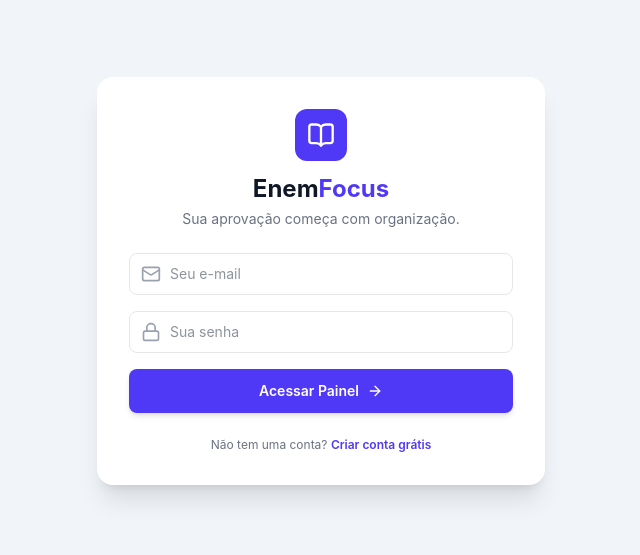
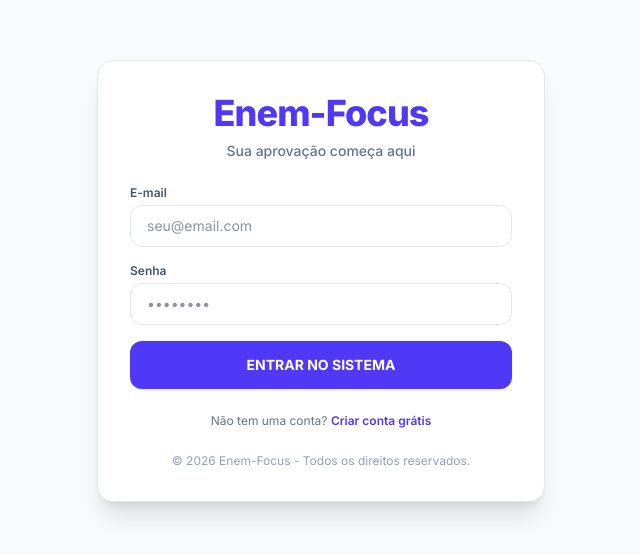
Before and after one commit to hermannglowig-netizen/enem-focus, a Next.js app: page /login in a window 1280 px wide. Shown: the part 119-674 px from the top of the page, without its empty margins (319-959 px from the left). Built offline with nearby package versions, Linux system fonts and the light colour scheme.

Commit message:
fix: adiciona export default no login page

```diff
--- a/app/auth/login/page.tsx
+++ b/app/auth/login/page.tsx
@@ -1,78 +1,3 @@
-"use client";
-
-import { supabase } from '../../../lib/supabase';
-import { useRouter } from 'next/navigation';
-import Link from 'next/link';
-import { useState } from 'react';
-
-export default function LoginPage() {
-  const router = useRouter();
-  const [isLoading, setIsLoading] = useState(false);
-
-  const handleLogin = async () => {
-    setIsLoading(true);
-
-    // Log para depuração no console do navegador
-    console.log("Tentando iniciar sessão...");
-
-    // Exibe o alerta para confirmar o clique
-    alert("O botão foi clicado com sucesso!");
-
-    try {
-      console.log("Navegando para a dashboard...");
-      router.push('/dashboard');
-    } catch (error) {
-      console.error("Erro ao redirecionar:", error);
-    } finally {
-      setIsLoading(false);
-    }
-  };
-
-  return (
-    <div className="flex flex-col items-center justify-center min-h-screen bg-slate-50 text-slate-900">
-      <div className="w-full max-w-md p-8 space-y-8 bg-white rounded-2xl shadow-xl border border-slate-200">
-        <div className="text-center">
-          <h1 className="text-4xl font-extrabold text-indigo-600 tracking-tight">
-            Enem-Focus
-          </h1>
-          <p className="mt-2 text-slate-500 font-medium">
-            Sua aprovação começa aqui
-          </p>
-        </div>
-
-        <div className="mt-8 space-y-6">
-          <div className="relative">
-            <div className="absolute inset-0 flex items-center">
-              <span className="w-full border-t border-slate-200"></span>
-            </div>
-            <div className="relative flex justify-center text-sm">
-              <span className="px-2 bg-white text-slate-400">Área de Acesso</span>
-            </div>
-          </div>
-
-          <button
-            onClick={handleLogin}
-            disabled={isLoading}
-            className={`w-full flex justify-center py-4 px-6 border border-transparent rounded-xl shadow-sm text-lg font-bold text-white bg-indigo-600 hover:bg-indigo-700 focus:outline-none focus:ring-2 focus:ring-offset-2 focus:ring-indigo-500 transition-all active:scale-95 ${
-              isLoading ? 'opacity-70 cursor-not-allowed' : ''
-            }`}
-          >
-            {isLoading ? 'CARREGANDO...' : 'ENTRAR NO SISTEMA'}
-          </button>
-        </div>
-
-        {/* Link direcionando para a nova tela de planos */}
-        <p className="text-center text-sm text-slate-500 mt-6">
-          Não tem uma conta?{" "}
-          <Link href="/pricing" className="text-indigo-600 font-semibold hover:underline">
-            Criar conta grátis
-          </Link>
-        </p>
-
-        <p className="text-center text-xs text-slate-400 mt-6">
-          &copy; 2026 Enem-Focus - Todos os direitos reservados.
-        </p>
-      </div>
-    </div>
-  );
-}
+<h1 className="text-4xl font-extrabold text-indigo-600 tracking-tight">
+  Enem-Focus - AUTH
+</h1>
--- a/app/login/page.tsx
+++ b/app/login/page.tsx
@@ -4,21 +4,20 @@ import { useState } from 'react';
 import { supabase } from '../../lib/supabase';
 import { useRouter } from 'next/navigation';
 import Link from 'next/link';
-import { BookOpen, Lock, Mail, ArrowRight } from 'lucide-react';
 
 export default function LoginPage() {
+  const router = useRouter();
   const [email, setEmail] = useState('');
   const [password, setPassword] = useState('');
-  const [loading, setLoading] = useState(false);
+  const [isLoading, setIsLoading] = useState(false);
   const [error, setError] = useState<string | null>(null);
-
-  const router = useRouter();
 
   const handleLogin = async (e: React.FormEvent) => {
     e.preventDefault();
-    setLoading(true);
+    setIsLoading(true);
     setError(null);
 
+    try {
       const { error } = await supabase.auth.signInWithPassword({
         email,
         password,
@@ -26,79 +25,79 @@ export default function LoginPage() {
 
       if (error) {
         setError(error.message);
-      setLoading(false);
       } else {
-      router.push('/dashboard'); // Ajuste aqui para a rota pós-login do seu projeto
+        router.push('/dashboard');
+      }
+    } catch (err) {
+      setError('Ocorreu um erro ao tentar entrar.');
+    } finally {
+      setIsLoading(false);
     }
   };
 
   return (
-    <div className="min-h-screen bg-slate-100 flex items-center justify-center p-4 font-sans">
-      <div className="bg-white rounded-2xl shadow-xl w-full max-w-md p-8 flex flex-col items-center">
+    <div className="flex flex-col items-center justify-center min-h-screen bg-slate-50 text-slate-900">
+      <div className="w-full max-w-md p-8 space-y-6 bg-white rounded-2xl shadow-xl border border-slate-200">
 
-        {/* Logo / Header */}
-        <div className="flex items-center justify-center bg-indigo-600 text-white rounded-xl p-3 mb-3">
-          <BookOpen className="w-7 h-7" />
+        <div className="text-center">
+          <h1 className="text-4xl font-extrabold text-indigo-600 tracking-tight">
+            Enem-Focus
+          </h1>
+          <p className="mt-2 text-slate-500 font-medium text-sm">
+            Sua aprovação começa aqui
+          </p>
         </div>
 
-        <h1 className="text-2xl font-bold text-gray-900 mb-1">
-          Enem<span className="text-indigo-600">Focus</span>
-        </h1>
-        <p className="text-sm text-gray-500 mb-6 text-center">
-          Sua aprovação começa com organização.
-        </p>
-
-        {/* Mensagem de Erro (se houver) */}
         {error && (
-          <div className="w-full bg-red-50 text-red-600 text-xs p-3 rounded-lg mb-4 text-center border border-red-200">
+          <div className="p-3 bg-red-50 border border-red-200 text-red-600 text-xs rounded-lg text-center">
             {error}
           </div>
         )}
 
-        {/* Formulário de Login */}
-        <form onSubmit={handleLogin} className="w-full space-y-4">
-          <div className="relative">
-            <Mail className="w-5 h-5 text-gray-400 absolute left-3 top-1/2 -translate-y-1/2" />
+        <form onSubmit={handleLogin} className="space-y-4">
+          <div>
+            <label className="block text-xs font-semibold text-slate-600 mb-1">E-mail</label>
             <input
               type="email"
-              placeholder="Seu e-mail"
               value={email}
               onChange={(e) => setEmail(e.target.value)}
               required
-              className="w-full pl-10 pr-4 py-2.5 border border-gray-200 rounded-lg text-sm outline-none focus:border-indigo-600 focus:ring-1 focus:ring-indigo-600 transition-all text-gray-800"
+              placeholder="seu@email.com"
+              className="w-full px-4 py-2.5 border border-slate-200 rounded-xl text-sm outline-none focus:border-indigo-600 transition-all text-slate-800"
             />
           </div>
 
-          <div className="relative">
-            <Lock className="w-5 h-5 text-gray-400 absolute left-3 top-1/2 -translate-y-1/2" />
+          <div>
+            <label className="block text-xs font-semibold text-slate-600 mb-1">Senha</label>
             <input
               type="password"
-              placeholder="Sua senha"
               value={password}
               onChange={(e) => setPassword(e.target.value)}
               required
-              className="w-full pl-10 pr-4 py-2.5 border border-gray-200 rounded-lg text-sm outline-none focus:border-indigo-600 focus:ring-1 focus:ring-indigo-600 transition-all text-gray-800"
+              placeholder="••••••••"
+              className="w-full px-4 py-2.5 border border-slate-200 rounded-xl text-sm outline-none focus:border-indigo-600 transition-all text-slate-800"
             />
           </div>
 
           <button
             type="submit"
-            disabled={loading}
-            className="w-full py-3 bg-indigo-600 hover:bg-indigo-700 text-white font-semibold rounded-lg text-sm shadow-md transition-all flex items-center justify-center gap-2 disabled:opacity-50"
+            disabled={isLoading}
+            className="w-full py-3.5 px-6 rounded-xl shadow-sm text-sm font-bold text-white bg-indigo-600 hover:bg-indigo-700 transition-all active:scale-95 disabled:opacity-70"
           >
-            {loading ? "Acessando..." : "Acessar Painel"}
-            {!loading && <ArrowRight className="w-4 h-4" />}
+            {isLoading ? 'CARREGANDO...' : 'ENTRAR NO SISTEMA'}
           </button>
         </form>
 
-        {/* Link para a página de escolha de plano */}
-        <p className="text-xs text-gray-500 mt-6 text-center">
+        <p className="text-center text-xs text-slate-500 mt-4">
           Não tem uma conta?{" "}
           <Link href="/pricing" className="text-indigo-600 font-semibold hover:underline">
             Criar conta grátis
           </Link>
         </p>
 
+        <p className="text-center text-xs text-slate-400">
+          &copy; 2026 Enem-Focus - Todos os direitos reservados.
+        </p>
       </div>
     </div>
   );
```
Lines whose indentation alone changed are shown as unchanged.
